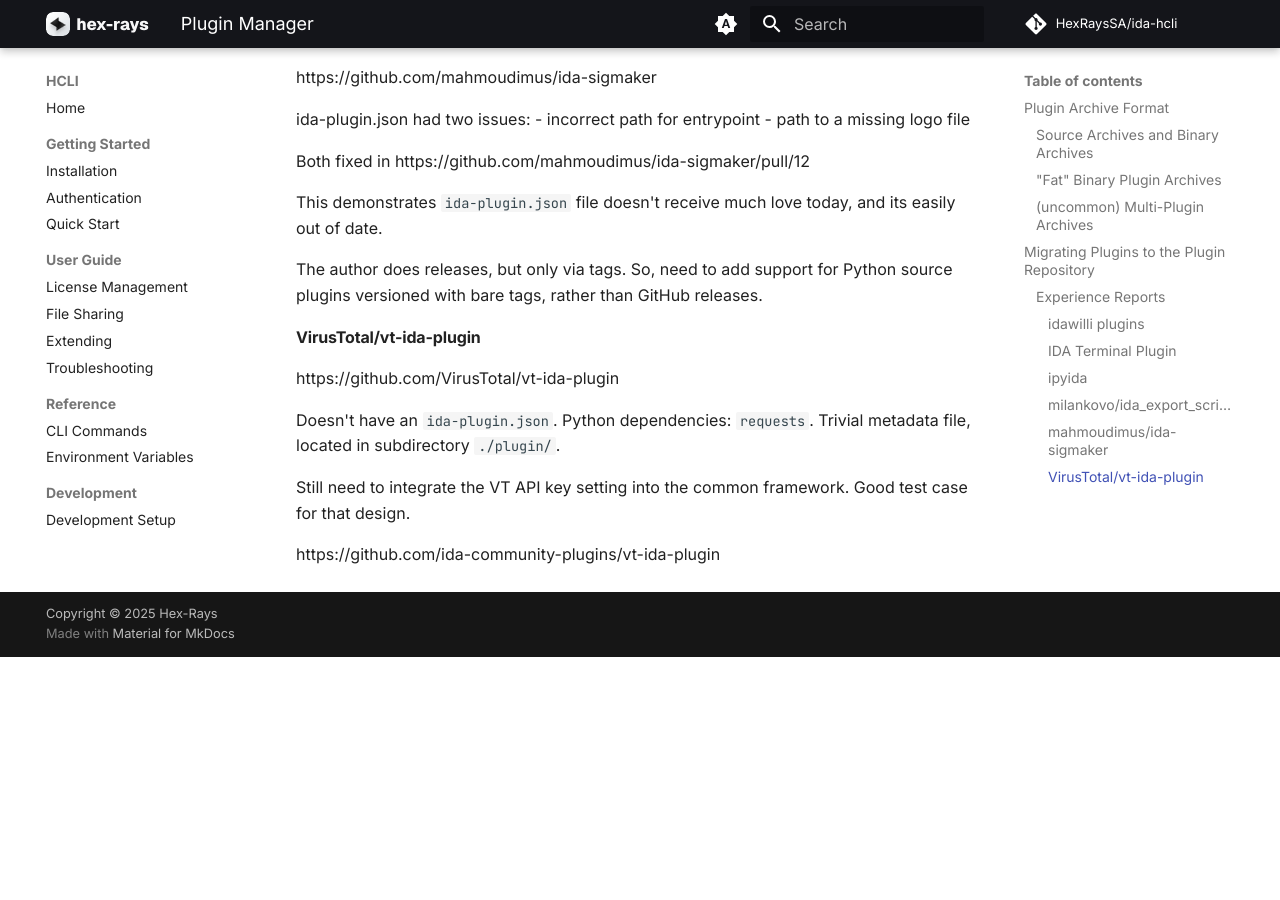
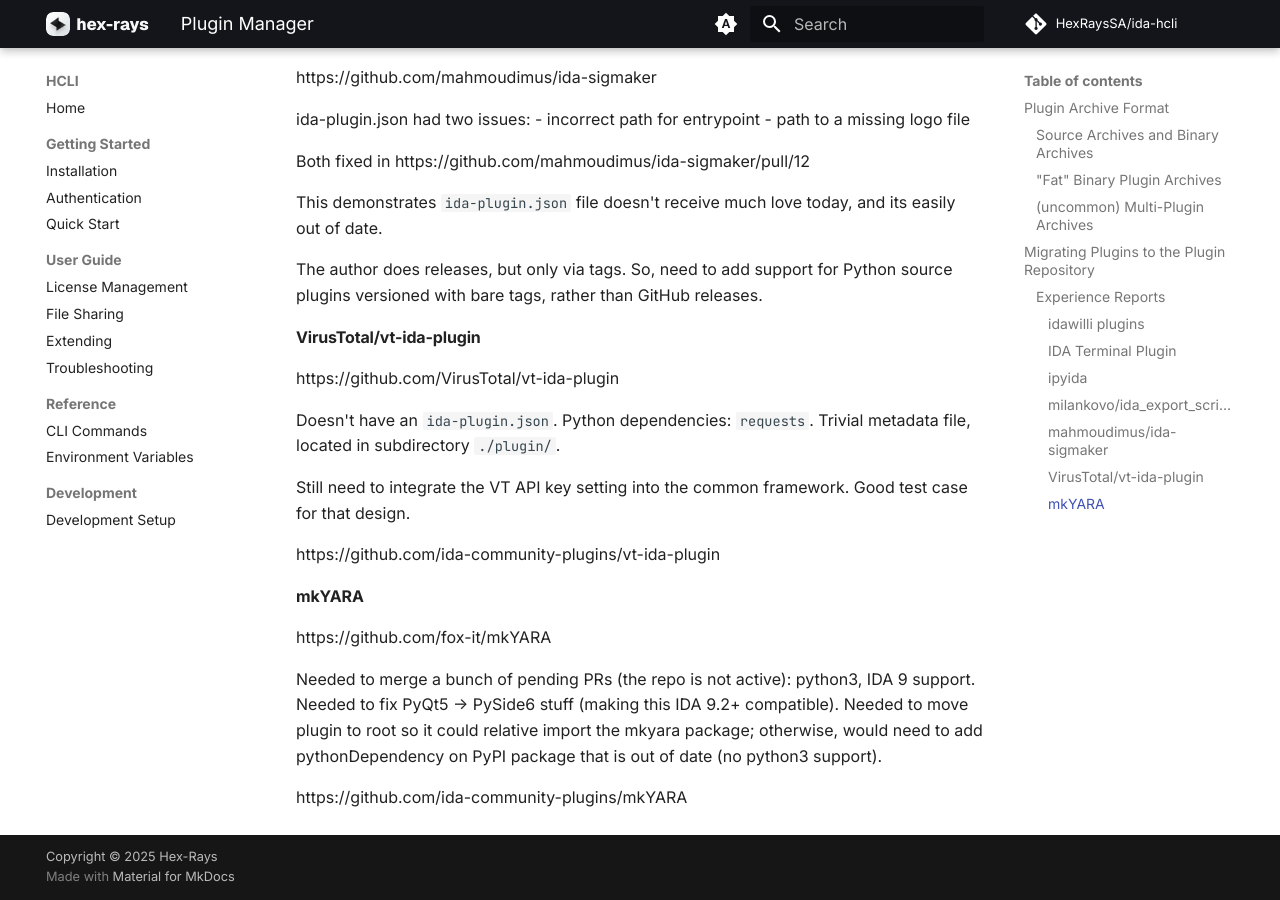
Before and after one commit to HexRaysSA/ida-hcli, an MkDocs documentation site: the page built from docs/reference/plugins.md, in a window 1280 px wide and 900 px high, scrolled down 4632 px. Built offline with MkDocs 1.6.1 and Material for MkDocs 9.7.7, drawn with Linux system fonts in a browser that asks for light colours; comment, search, counter and statistics services are not loaded; before the commit the page ends 5289 px from its top, so only the background shows below that.

Commit message:
add mkYARA Experience Report

```diff
--- a/docs/reference/plugins.md
+++ b/docs/reference/plugins.md
@@ -251,3 +251,15 @@
 Good test case for that design.
 
 https://github.com/ida-community-plugins/vt-ida-plugin
+
+
+#### mkYARA
+
+https://github.com/fox-it/mkYARA
+
+Needed to merge a bunch of pending PRs (the repo is not active): python3, IDA 9 support.
+Needed to fix PyQt5 -> PySide6 stuff (making this IDA 9.2+ compatible).
+Needed to move plugin to root so it could relative import the mkyara package;
+ otherwise, would need to add pythonDependency on PyPI package that is out of date (no python3 support).
+
+https://github.com/ida-community-plugins/mkYARA
```
